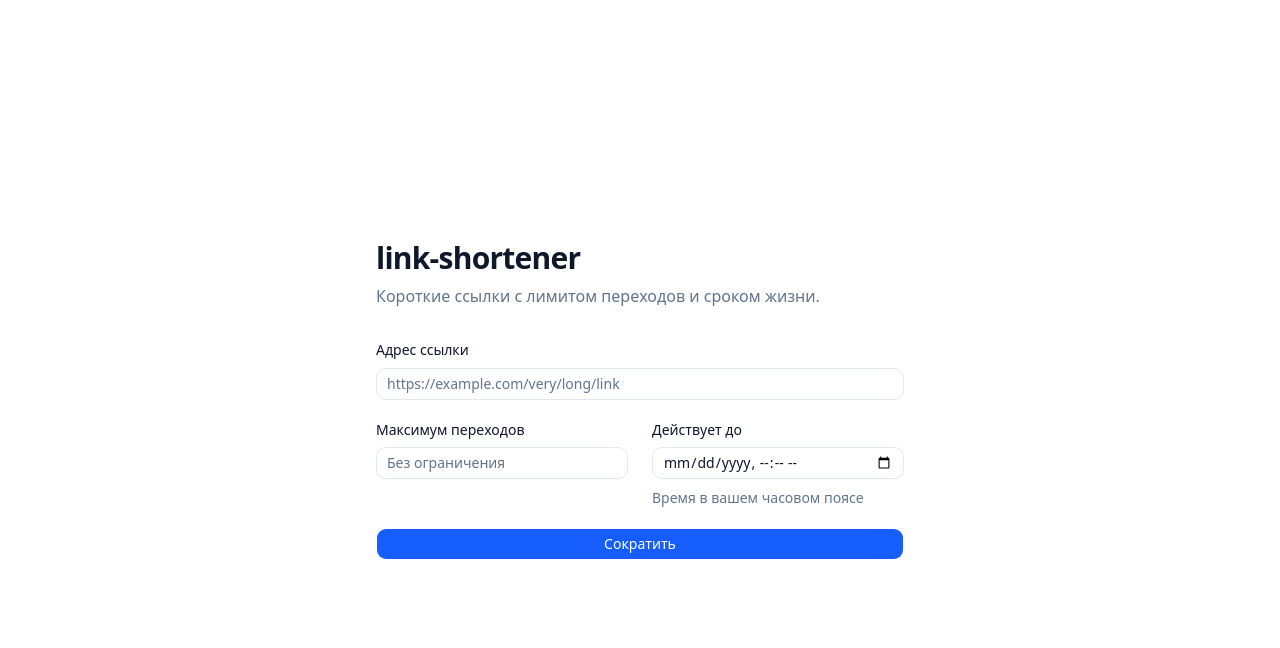
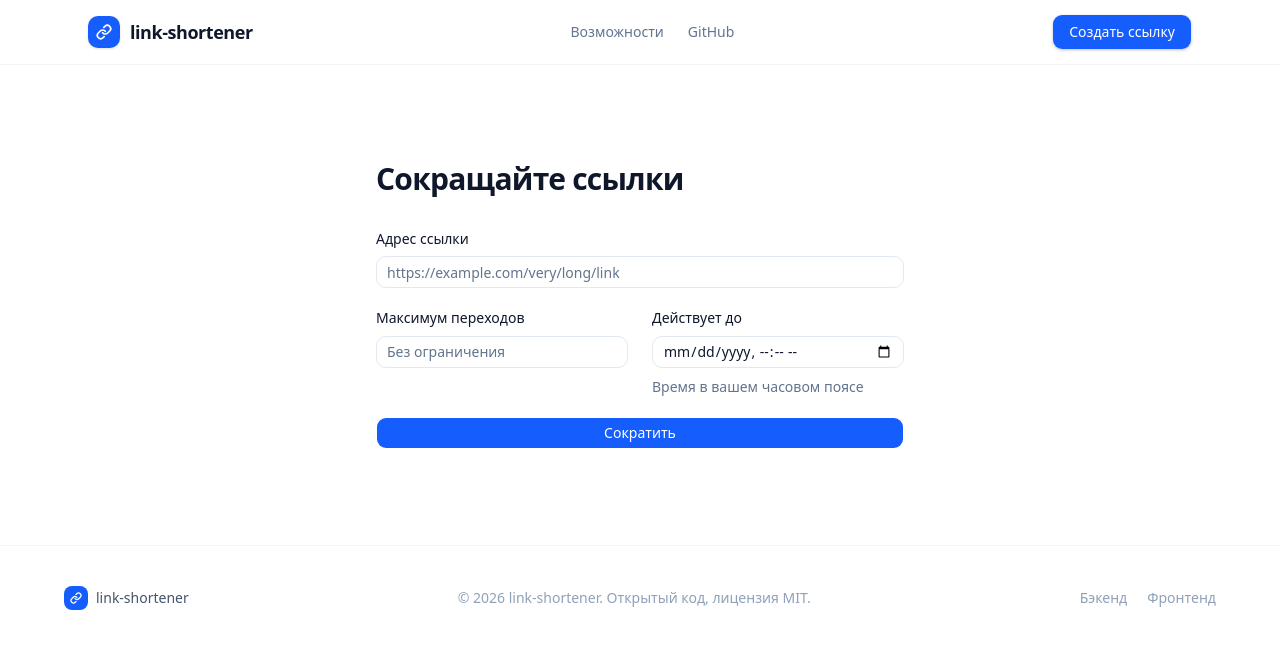
Before and after one commit to emilburganov/link-shortener-web, a React (Vite) app: page / in a window 1280 px wide. Shown: the top 648 px of the page. Built offline with nearby package versions, Linux system fonts and the light colour scheme.

Commit message:
feat: add logo, site header and footer

```diff
--- /dev/null
+++ b/src/components/Logo.tsx
@@ -0,0 +1,34 @@
+import { LinkIcon } from 'lucide-react'
+
+import { cn } from '@/lib/utils'
+
+type LogoProps = {
+  size?: 'md' | 'sm'
+}
+
+export function Logo({ size = 'md' }: LogoProps) {
+  const small = size === 'sm'
+
+  return (
+    <div className={cn('flex items-center', small ? 'gap-2' : 'gap-2.5')}>
+      <div
+        className={cn(
+          'flex items-center justify-center bg-blue-600',
+          small ? 'size-6 rounded-md' : 'size-8 rounded-lg shadow-sm',
+        )}
+      >
+        <LinkIcon className={cn('text-white', small ? 'size-3' : 'size-4')} strokeWidth={2.5} />
+      </div>
+
+      <span
+        className={cn(
+          small
+            ? 'text-sm font-medium text-slate-600'
+            : 'text-lg font-semibold tracking-tight text-slate-900',
+        )}
+      >
+        link-shortener
+      </span>
+    </div>
+  )
+}
--- /dev/null
+++ b/src/components/SiteFooter.tsx
@@ -0,0 +1,32 @@
+import { Logo } from '@/components/Logo'
+
+const links = [
+  { label: 'Бэкенд', href: 'https://github.com/emilburganov/link-shortener' },
+  { label: 'Фронтенд', href: 'https://github.com/emilburganov/link-shortener-web' },
+]
+
+export function SiteFooter() {
+  return (
+    <footer className="border-t border-slate-100 px-6 py-10">
+      <div className="mx-auto flex max-w-6xl flex-col items-center justify-between gap-4 md:flex-row">
+        <Logo size="sm" />
+
+        <p className="text-sm text-slate-400">© 2026 link-shortener. Открытый код, лицензия MIT.</p>
+
+        <div className="flex items-center gap-5">
+          {links.map((link) => (
+            <a
+              key={link.href}
+              href={link.href}
+              target="_blank"
+              rel="noreferrer"
+              className="text-sm text-slate-400 transition-colors hover:text-slate-600"
+            >
+              {link.label}
+            </a>
+          ))}
+        </div>
+      </div>
+    </footer>
+  )
+}
--- /dev/null
+++ b/src/components/SiteHeader.tsx
@@ -0,0 +1,33 @@
+import { Logo } from '@/components/Logo'
+import { Button } from '@/components/ui/button'
+
+export function SiteHeader() {
+  return (
+    <header className="sticky top-0 z-40 border-b border-slate-100 bg-white/80 backdrop-blur-md">
+      <div className="mx-auto flex h-16 max-w-6xl items-center justify-between px-6">
+        <Logo />
+
+        <nav className="hidden items-center gap-6 md:flex">
+          <a
+            href="#features"
+            className="text-sm text-slate-500 transition-colors hover:text-slate-900"
+          >
+            Возможности
+          </a>
+          <a
+            href="https://github.com/emilburganov/link-shortener"
+            target="_blank"
+            rel="noreferrer"
+            className="text-sm text-slate-500 transition-colors hover:text-slate-900"
+          >
+            GitHub
+          </a>
+        </nav>
+
+        <Button asChild className="h-9 rounded-lg px-4 text-sm font-medium shadow-sm">
+          <a href="#create">Создать ссылку</a>
+        </Button>
+      </div>
+    </header>
+  )
+}
--- a/src/pages/HomePage.tsx
+++ b/src/pages/HomePage.tsx
@@ -1,14 +1,19 @@
+import { SiteFooter } from '@/components/SiteFooter'
+import { SiteHeader } from '@/components/SiteHeader'
 import { CreateLinkForm } from '@/features/create-link/CreateLinkForm'
 
 export default function HomePage() {
   return (
-    <main className="mx-auto flex min-h-svh max-w-xl flex-col justify-center gap-8 p-6">
-      <header className="flex flex-col gap-2">
-        <h1 className="text-3xl font-bold tracking-tight">link-shortener</h1>
-        <p className="text-muted-foreground">Короткие ссылки с лимитом переходов и сроком жизни.</p>
-      </header>
+    <div className="min-h-svh bg-white">
+      <SiteHeader />
 
-      <CreateLinkForm />
-    </main>
+      <main className="mx-auto max-w-xl px-6 py-24">
+        <h1 className="mb-8 text-3xl font-bold tracking-tight">Сокращайте ссылки</h1>
+
+        <CreateLinkForm />
+      </main>
+
+      <SiteFooter />
+    </div>
   )
 }
```
Also changed, not shown: 1 other file (tests, documents, lock files or other folders).
